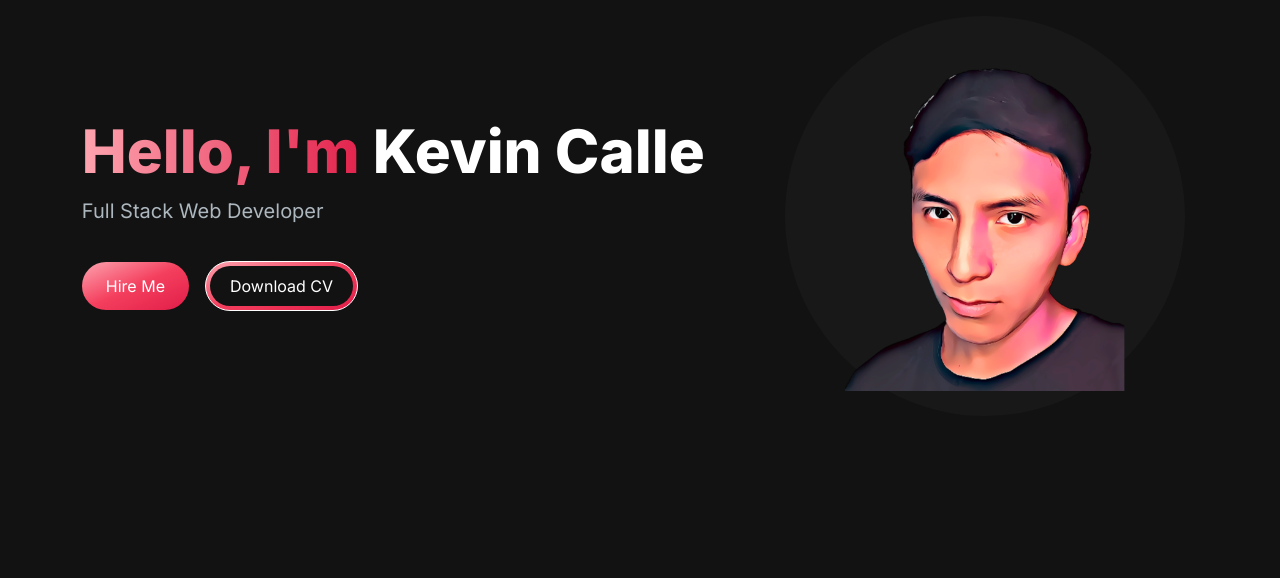
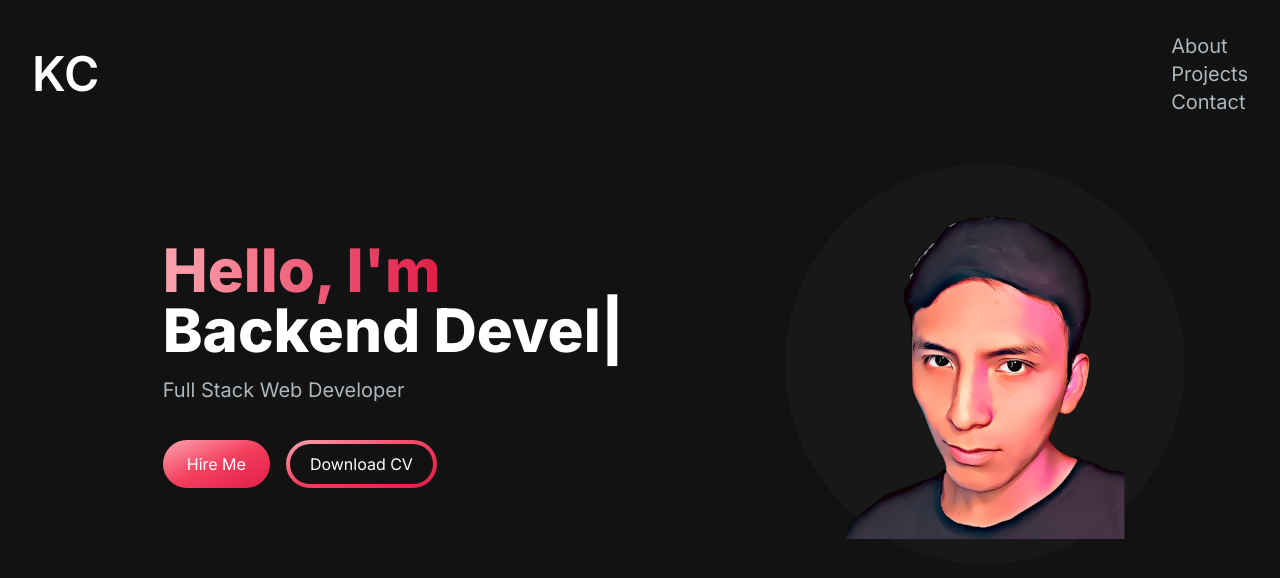
Before and after one commit to kevincalle3101/portfolio, a Next.js app: page / in a window 1280 px wide. Shown: the top 578 px of the page. Built offline with nearby package versions, Linux system fonts and the light colour scheme.

Commit message:
navbar creation

```diff
--- a/app/page.tsx
+++ b/app/page.tsx
@@ -1,8 +1,10 @@
 import HeroSection from '../components/HeroSection';
+import Navbar from '../components/Navbar';
 
 export default function Home() {
   return (
-    <main className="flex min-h-screen">
+    <main className="flex min-h-screen flex-col">
+      <Navbar />
       <div className="container mx-auto px-12 py-4">
         <HeroSection />
       </div>
--- a/components/HeroSection.jsx
+++ b/components/HeroSection.tsx
@@ -1,5 +1,8 @@
+"use client";
 import React from 'react';
 import Image from 'next/image';
+import { TypeAnimation } from 'react-type-animation';
+
 
 const HeroSection = () => {
     return (
@@ -8,14 +11,27 @@ const HeroSection = () => {
                 <div className='col-span-7 place-self-center text-center sm:text-left'>
                     <h1 className='text-4xl sm:text-5xl lg:text-6xl mb-4 font-extrabold' >
                         <span className='text-transparent bg-clip-text bg-gradient-to-r from-rose-300 to-rose-600' >Hello, I'm {" "}</span>
-                        Kevin Calle
+                        <br/>
+                        <TypeAnimation
+                            sequence={[
+                                'Kevin Calle',
+                                1000,
+                                'Frontend Developer',
+                                1000,
+                                'Backend Developer',
+                                1000
+                            ]}
+                            wrapper="span"
+                            speed={50}
+                            repeat={Infinity}
+                        />
                     </h1>
                     <p className='text-[#ADB7BE] mb-6 text-base sm:text-lg lg:text-xl'>Full Stack Web Developer</p>
                     <div>
                         <button className='px-6 w-full sm:w-fit py-3 rounded-full mr-4 bg-gradient-to-br from-rose-300 via-rose-500 to-rose-600 hover:bg-slate-200 text-white'>Hire Me</button>
-                        <button className='px-1 w-full sm:w-fit py-1 rounded-full bg-gradient-to-br from-rose-300 via-rose-500 to-rose-600 hover:bg-slate-800 text-white border border-white mt-3'>
+                        <button className='px-1 w-full sm:w-fit py-1 rounded-full bg-gradient-to-br from-rose-300 via-rose-500 to-rose-600 hover:bg-slate-800 text-white border border-none mt-3'>
                             <span className='block bg-[#121212] hover:bg-slate-800 rounded-full px-5 py-2'>Download CV</span>
-                            </button>
+                        </button>
                     </div>
                 </div>
                 <div className='col-span-5 place-self-center mt-4 lg:mt-0' >
--- /dev/null
+++ b/components/NavLink.tsx
@@ -0,0 +1,16 @@
+import Link from 'next/link'
+
+interface NavLinkProps {
+    href: string;
+    title: string;
+}
+
+const NavLink = ({ href, title }: NavLinkProps) => {
+    return (
+        <Link href={href} className='block py-2 pl-3 pr-4 text-[#ADB7BE] sm:text-xl rounded md:p-0 hover:text-white'>
+            {title}
+        </Link>
+    )
+}
+
+export default NavLink
--- /dev/null
+++ b/components/Navbar.tsx
@@ -0,0 +1,47 @@
+import React from 'react'
+import Link from 'next/link'
+import NavLink from './NavLink'
+
+interface NavLink {
+    title: string;
+    path: string;
+}
+
+const navLinks: NavLink[] = [
+    {
+        title: "About",
+        path: "#about"
+    },
+    {
+        title: "Projects",
+        path: "#projects"
+    },
+    {
+        title: "Contact",
+        path: "#contact"
+    }
+]
+
+const Navbar = () => {
+    return (
+        <nav>
+            <div className='flex flex-wrap items-center justify-between mx-auto p-8'>
+                <Link href={"/"} className='text-5xl text-white font-semibold'>KC</Link>
+                <div className='menu hidden md:block md:w-auto' id="navbar">
+                    <ul>
+                        {
+                            navLinks.map((link, index) => (
+                                <li key={index}>
+                                    <NavLink href={link.path} title={link.title} />
+                                </li>
+                            )
+                            )
+                        }
+                    </ul>
+                </div>
+            </div>
+        </nav>
+    )
+}
+
+export default Navbar
```
